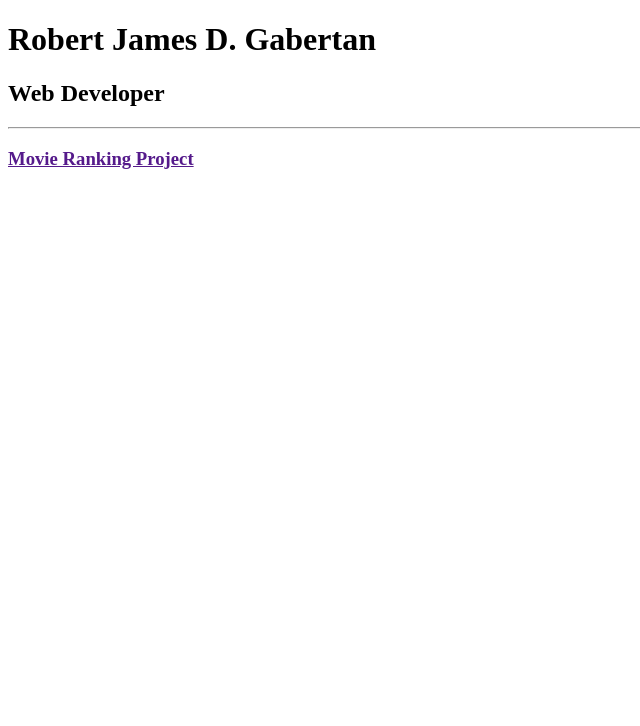
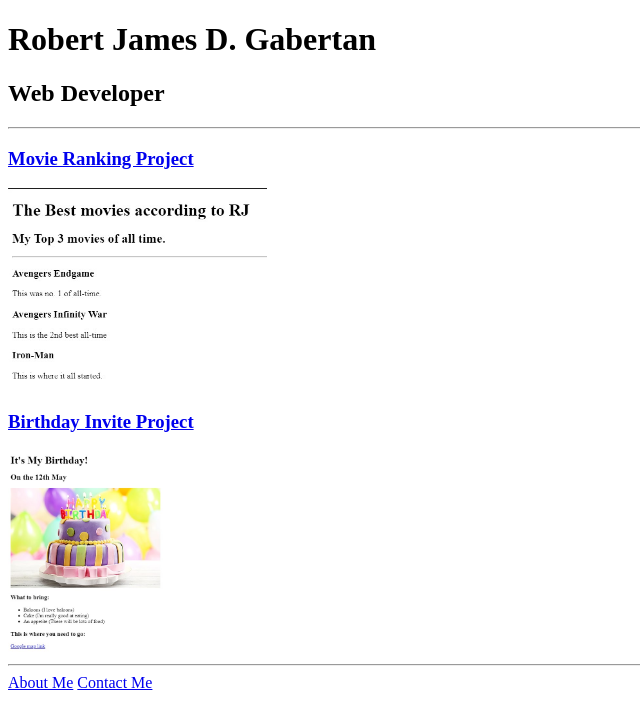
Before and after one commit to RJJ23/AppBrewery-HTML-Project, a plain HTML site: page index.html in a window 1280 px wide. Shown: the whole page, without its empty margins (0-640 px from the left). Drawn offline with Linux system fonts and the light colour scheme.

Commit message:
Add files via upload

```diff
--- a/index.html
+++ b/index.html
@@ -1,4 +1,4 @@
-<!-- TODO 1: Create the HTML Boilerplate -->
+
 <!DOCTYPE html>
 <html lang="en">
 <head>
@@ -10,10 +10,18 @@
     <h1>Robert James D. Gabertan</h1>
     <h2>Web Developer</h2>
     <hr />
-    <a href=""><h3>Movie Ranking Project</h3></a>
+    <a href="./public/movie-ranking.html"><h3>Movie Ranking Project</h3></a>
+    <img src="./assets/images/Movie Ranking.jpg" height="200" alt="Movie Ranking Prject Preview">
+    <a href="./public/birthday-invite.html"><h3>Birthday Invite Project</h3></a>
+    <img src="./assets/images/Birthday Invite.jpg" height="200" alt="Movie Ranking Prject Preview">
+    <hr />
+    <a href="./public/about.html">About Me</a>
+    <a href="./public/contact.html">Contact Me</a>
 
 </body>
 </html>
+<!-- TODO 1: Create the HTML Boilerplate -->
+
 <!-- TODO 2: Add Your previous projects' HTML into the public folder -->
 
 <!-- TODO 3: Take screenshots of your project previews and add the images to the images folder -->
```
